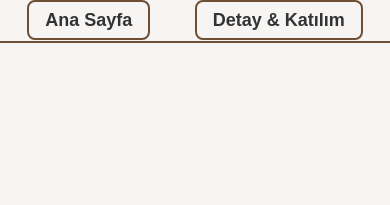
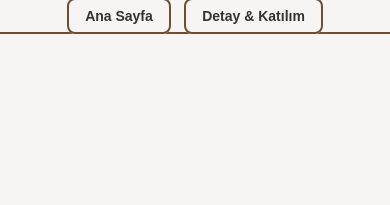
Before and after one commit to beyzamucahid/beyzamucahid.github.io, a plain HTML site: page index.html in a window 390 px wide. Shown: the top 205 px of the page. Drawn offline with Linux system fonts and the light colour scheme.

Commit message:
bir seyler ekledim ama bakalım

```diff
--- a/index.html
+++ b/index.html
@@ -123,3 +123,116 @@
 
 </body>
 </html>
+<style>
+  body {
+    margin: 0;
+    padding: 0;
+    background: #f6f5f4;
+    display: flex;
+    justify-content: center;
+    align-items: center;
+    height: 100vh;
+    flex-direction: column;
+    color: #333;
+    font-family: Arial, sans-serif;
+    transition: background-color 0.3s ease;
+  }
+
+  .white-bg {
+    background: #fff;
+  }
+
+  #image {
+    max-width: 100%;
+    max-height: 90vh;
+    cursor: pointer;
+    transition: transform 0.2s ease;
+  }
+
+  #image:hover {
+    transform: scale(1.01);
+  }
+
+  #buttons {
+    display: none;
+    margin-top: 20px;
+  }
+
+  button {
+    margin: 0 10px;
+    padding: 10px 20px;
+    font-size: 18px;
+    border: none;
+    border-radius: 8px;
+    background-color: #444;
+    color: white;
+    cursor: pointer;
+    transition: background-color 0.2s;
+  }
+
+  button:hover {
+    background-color: #666;
+  }
+
+  /* Navbar Stili */
+  nav {
+    position: fixed;
+    top: 0;
+    left: 0;
+    width: 100%;
+    background-color: #f6f5f4;
+    padding: 10px 0;
+    text-align: center;
+    z-index: 10;
+    border-bottom: 2px solid #6F4F33;
+  }
+
+  nav a {
+    color: #333;
+    margin: 0 20px;
+    text-decoration: none;
+    font-size: 18px;
+    font-weight: bold;
+    padding: 8px 16px;
+    border-radius: 8px;
+    background-color: #f6f5f4;
+    border: 2px solid #6F4F33;
+    transition: background-color 0.3s;
+  }
+
+  nav a:hover {
+    background-color: #e6e6e6;
+    border-color: #8C5A3C;
+  }
+
+  /* Media Query for Mobile */
+  @media (max-width: 768px) {
+    nav a {
+      font-size: 16px; /* Font size adjustment for smaller screens */
+      margin: 0 10px;  /* Adjust margins for smaller screens */
+    }
+
+    nav {
+      padding: 8px 0;  /* Less padding for smaller screens */
+    }
+
+    body {
+      font-size: 14px;  /* Adjust font size for smaller screens */
+    }
+  }
+
+  @media (max-width: 480px) {
+    nav a {
+      font-size: 14px;  /* Even smaller font size for very small screens */
+      margin: 0 5px;    /* Tighten margins */
+    }
+
+    body {
+      font-size: 12px;  /* Adjust the entire body font size */
+    }
+
+    #image {
+      max-height: 70vh;  /* Adjust image size for mobile */
+    }
+  }
+</style>
```
